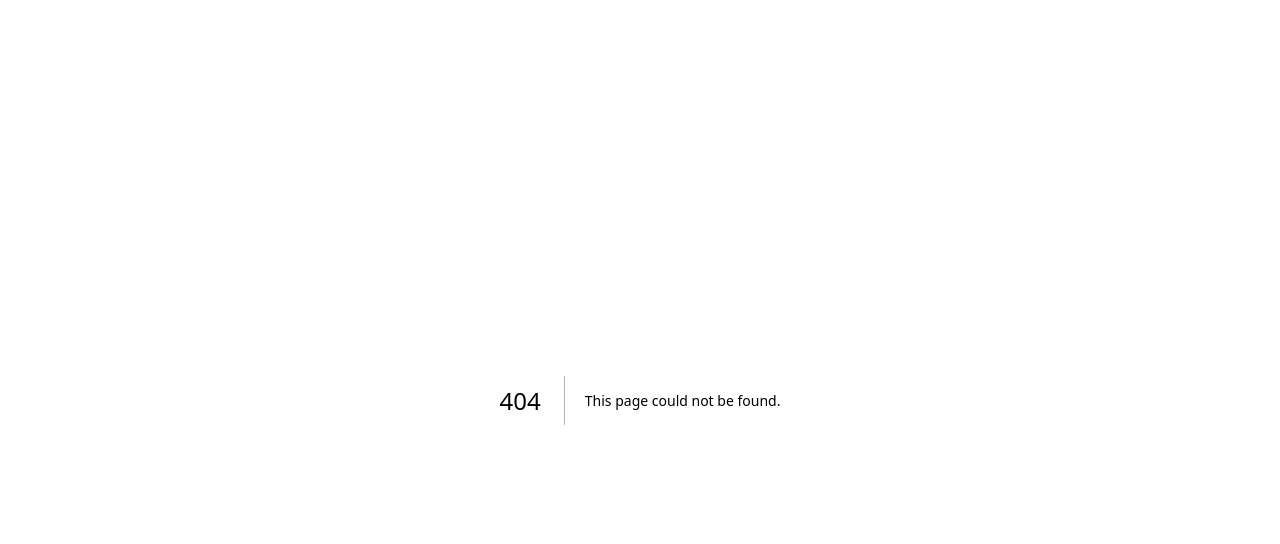
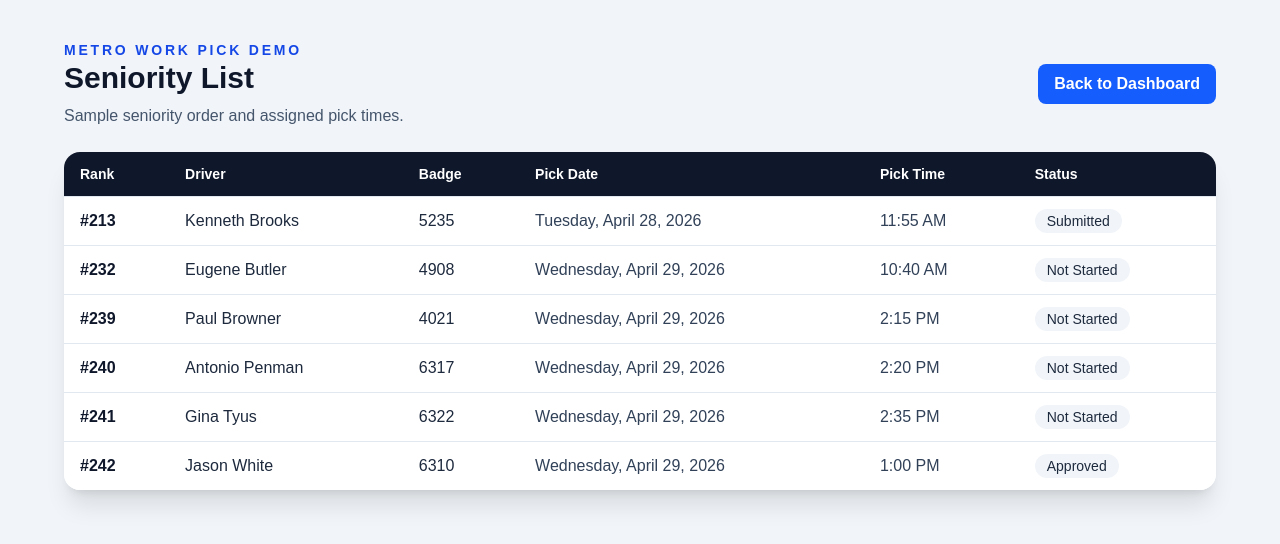
Before and after one commit to mrpjb2u00/bus-pick-demo, a Next.js app: page /seniority in a window 1280 px wide. Before the commit this address had no page. Shown: the top 544 px of the page. Built offline with nearby package versions, Linux system fonts and the light colour scheme.

Commit message:
Fix dashboard deployment and restore seniority link

```diff
--- a/app/dashboard/page.tsx
+++ b/app/dashboard/page.tsx
@@ -1,17 +1,14 @@
-"use client";
+import Link from "next/link";
 
-import { useSearchParams } from "next/navigation";
+type Driver = {
+  name: string;
+  rank: number;
+  pickDate: string;
+  pickTime: string;
+  status: string;
+};
 
-const sampleDrivers: Record<
-  string,
-  {
-    name: string;
-    rank: number;
-    pickDate: string;
-    pickTime: string;
-    status: string;
-  }
-> = {
+const sampleDrivers: Record<string, Driver> = {
   "4021": {
     name: "Paul Browner",
     rank: 239,
@@ -35,9 +32,13 @@ const sampleDrivers: Record<
   },
 };
 
-export default function DashboardPage() {
-  const searchParams = useSearchParams();
-  const badge = searchParams.get("badge") || "";
+export default async function DashboardPage({
+  searchParams,
+}: {
+  searchParams: Promise<{ badge?: string }>;
+}) {
+  const params = await searchParams;
+  const badge = params.badge ?? "";
 
   const driver = sampleDrivers[badge] || {
     name: "Sample Driver",
@@ -66,28 +67,47 @@ export default function DashboardPage() {
           <div className="grid gap-4 sm:grid-cols-2">
             <div className="rounded-xl border border-slate-200 bg-slate-50 p-5">
               <p className="text-sm font-medium text-slate-500">Badge Number</p>
-              <p className="mt-1 text-2xl font-bold text-slate-900">{badge || "N/A"}</p>
+              <p className="mt-1 text-2xl font-bold text-slate-900">
+                {badge || "N/A"}
+              </p>
             </div>
 
             <div className="rounded-xl border border-slate-200 bg-slate-50 p-5">
               <p className="text-sm font-medium text-slate-500">Seniority Rank</p>
-              <p className="mt-1 text-2xl font-bold text-slate-900">#{driver.rank}</p>
+              <p className="mt-1 text-2xl font-bold text-slate-900">
+                #{driver.rank}
+              </p>
             </div>
 
             <div className="rounded-xl border border-slate-200 bg-slate-50 p-5">
               <p className="text-sm font-medium text-slate-500">Pick Date</p>
-              <p className="mt-1 text-lg font-semibold text-slate-900">{driver.pickDate}</p>
+              <p className="mt-1 text-lg font-semibold text-slate-900">
+                {driver.pickDate}
+              </p>
             </div>
 
             <div className="rounded-xl border border-slate-200 bg-slate-50 p-5">
               <p className="text-sm font-medium text-slate-500">Pick Time</p>
-              <p className="mt-1 text-lg font-semibold text-slate-900">{driver.pickTime}</p>
+              <p className="mt-1 text-lg font-semibold text-slate-900">
+                {driver.pickTime}
+              </p>
             </div>
           </div>
 
           <div className="mt-4 rounded-xl border border-slate-200 bg-slate-50 p-5">
             <p className="text-sm font-medium text-slate-500">Status</p>
-            <p className="mt-1 text-lg font-semibold text-slate-900">{driver.status}</p>
+            <p className="mt-1 text-lg font-semibold text-slate-900">
+              {driver.status}
+            </p>
+          </div>
+
+          <div className="mt-8">
+            <Link
+              href={`/seniority?badge=${badge}`}
+              className="inline-flex rounded-lg bg-slate-900 px-4 py-2 font-semibold text-white hover:bg-slate-800"
+            >
+              View Seniority List
+            </Link>
           </div>
         </div>
       </div>
--- /dev/null
+++ b/app/seniority/page.tsx
@@ -0,0 +1,139 @@
+"use client";
+
+import Link from "next/link";
+import { useSearchParams } from "next/navigation";
+
+const drivers = [
+  {
+    rank: 213,
+    name: "Kenneth Brooks",
+    badge: "5235",
+    pickDate: "Tuesday, April 28, 2026",
+    pickTime: "11:55 AM",
+    status: "Submitted",
+  },
+  {
+    rank: 232,
+    name: "Eugene Butler",
+    badge: "4908",
+    pickDate: "Wednesday, April 29, 2026",
+    pickTime: "10:40 AM",
+    status: "Not Started",
+  },
+  {
+    rank: 239,
+    name: "Paul Browner",
+    badge: "4021",
+    pickDate: "Wednesday, April 29, 2026",
+    pickTime: "2:15 PM",
+    status: "Not Started",
+  },
+  {
+    rank: 240,
+    name: "Antonio Penman",
+    badge: "6317",
+    pickDate: "Wednesday, April 29, 2026",
+    pickTime: "2:20 PM",
+    status: "Not Started",
+  },
+  {
+    rank: 241,
+    name: "Gina Tyus",
+    badge: "6322",
+    pickDate: "Wednesday, April 29, 2026",
+    pickTime: "2:35 PM",
+    status: "Not Started",
+  },
+  {
+    rank: 242,
+    name: "Jason White",
+    badge: "6310",
+    pickDate: "Wednesday, April 29, 2026",
+    pickTime: "1:00 PM",
+    status: "Approved",
+  },
+];
+
+export default function SeniorityPage() {
+  const searchParams = useSearchParams();
+  const activeBadge = searchParams.get("badge");
+
+  return (
+    <main className="min-h-screen bg-slate-100 px-4 py-10">
+      <div className="mx-auto max-w-6xl">
+        <div className="mb-6 flex flex-col gap-3 sm:flex-row sm:items-center sm:justify-between">
+          <div>
+            <p className="text-sm font-semibold uppercase tracking-[0.2em] text-blue-700">
+              Metro Work Pick Demo
+            </p>
+            <h1 className="text-3xl font-bold text-slate-900">
+              Seniority List
+            </h1>
+            <p className="mt-2 text-slate-600">
+              Sample seniority order and assigned pick times.
+            </p>
+          </div>
+
+          <Link
+            href={activeBadge ? `/dashboard?badge=${activeBadge}` : "/dashboard"}
+            className="inline-flex rounded-lg bg-blue-600 px-4 py-2 font-semibold text-white hover:bg-blue-700"
+          >
+            Back to Dashboard
+          </Link>
+        </div>
+
+        <div className="overflow-hidden rounded-2xl bg-white shadow-xl">
+          <div className="overflow-x-auto">
+            <table className="min-w-full text-left">
+              <thead className="bg-slate-900 text-white">
+                <tr>
+                  <th className="px-4 py-3 text-sm font-semibold">Rank</th>
+                  <th className="px-4 py-3 text-sm font-semibold">Driver</th>
+                  <th className="px-4 py-3 text-sm font-semibold">Badge</th>
+                  <th className="px-4 py-3 text-sm font-semibold">Pick Date</th>
+                  <th className="px-4 py-3 text-sm font-semibold">Pick Time</th>
+                  <th className="px-4 py-3 text-sm font-semibold">Status</th>
+                </tr>
+              </thead>
+              <tbody>
+                {drivers.map((driver) => {
+                  const isActive = activeBadge === driver.badge;
+
+                  return (
+                    <tr
+                      key={driver.badge}
+                      className={
+                        isActive
+                          ? "bg-yellow-100"
+                          : "border-t border-slate-200 bg-white"
+                      }
+                    >
+                      <td className="px-4 py-3 font-semibold text-slate-900">
+                        #{driver.rank}
+                      </td>
+                      <td className="px-4 py-3 text-slate-800">{driver.name}</td>
+                      <td className="px-4 py-3 text-slate-800">{driver.badge}</td>
+                      <td className="px-4 py-3 text-slate-700">{driver.pickDate}</td>
+                      <td className="px-4 py-3 text-slate-700">{driver.pickTime}</td>
+                      <td className="px-4 py-3">
+                        <span className="rounded-full bg-slate-100 px-3 py-1 text-sm font-medium text-slate-800">
+                          {driver.status}
+                        </span>
+                      </td>
+                    </tr>
+                  );
+                })}
+              </tbody>
+            </table>
+          </div>
+        </div>
+
+        {activeBadge && (
+          <p className="mt-4 text-sm text-slate-600">
+            Highlighted row shows the currently selected driver.
+          </p>
+        )}
+      </div>
+    </main>
+  );
+}
```
